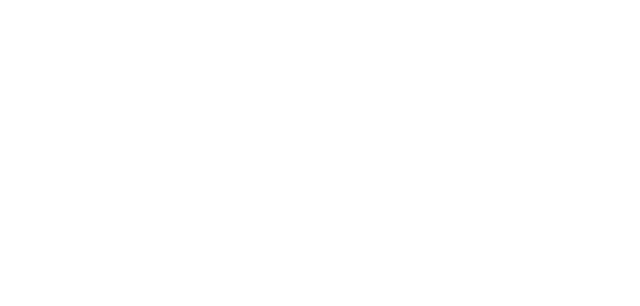
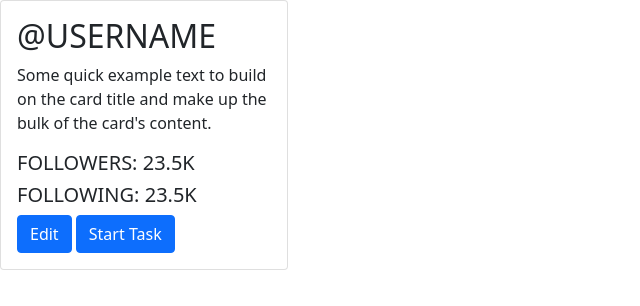
Before and after one commit to Ddupasquier/instaassistant-client, a React (Create React App) app: page /home in a window 1280 px wide. Before the commit this address had no page. Shown: the top 306 px of the page, without its empty margins (0-640 px from the left). Built offline with nearby package versions, Linux system fonts and the light colour scheme.

Commit message:
added user card for Account

```diff
--- /dev/null
+++ b/src/components/AccountCard.js
@@ -0,0 +1,30 @@
+const AccountCard = () => {
+  return (
+    <>
+      <div className="card" style={{ width: "18rem" }}>
+        <div className="card-body">
+          <h2>@USERNAME</h2>
+          <p className="card-text">
+            Some quick example text to build on the card title and make up the
+            bulk of the card's content.
+          </p>
+          <h5 className="card-title">
+            FOLLOWERS: <span>23.5K</span>
+          </h5>
+          <h5 className="card-title">
+            FOLLOWING: <span>23.5K</span>
+          </h5>
+          <a href="#" className="btn btn-primary">
+            Edit
+          </a>
+          &nbsp;
+          <a href="#" className="btn btn-primary">
+            Start Task
+          </a>
+        </div>
+      </div>
+    </>
+  );
+};
+
+export default AccountCard;
--- a/src/components/AppRoutes.jsx
+++ b/src/components/AppRoutes.jsx
@@ -1,11 +1,13 @@
 import React from 'react';
 import { Routes, Route } from 'react-router-dom';
 import App from '../App';
+import Home from '../view/Home';
 
 const AppRoutes = () => {
   return (
     <Routes>
       <Route path="/" element={<App />} />
+      <Route exact path="/home" element={<Home />} />
     </Routes>
   );
 }
--- a/src/components/Header/Menu/Menu.jsx
+++ b/src/components/Header/Menu/Menu.jsx
@@ -97,7 +97,7 @@
           <span>User</span>
         </div>
         <div style={c ? popOutStyle : null}>
-          <span>Users</span>
+          <span>Accounts</span>
         </div>
         <div style={d ? popOutStyle : null}>
           <span>Metrics</span>
--- a/src/view/Home/Home.js
+++ b/src/view/Home/Home.js
@@ -0,0 +1,11 @@
+import AccountCard from "../../components/AccountCard";
+
+const Home = () => {
+  return (
+    <>
+      <AccountCard />
+    </>
+  );
+};
+
+export default Home;
--- a/src/view/Home/index.js
+++ b/src/view/Home/index.js
@@ -0,0 +1,2 @@
+import Home from "./Home";
+export default Home;
```
